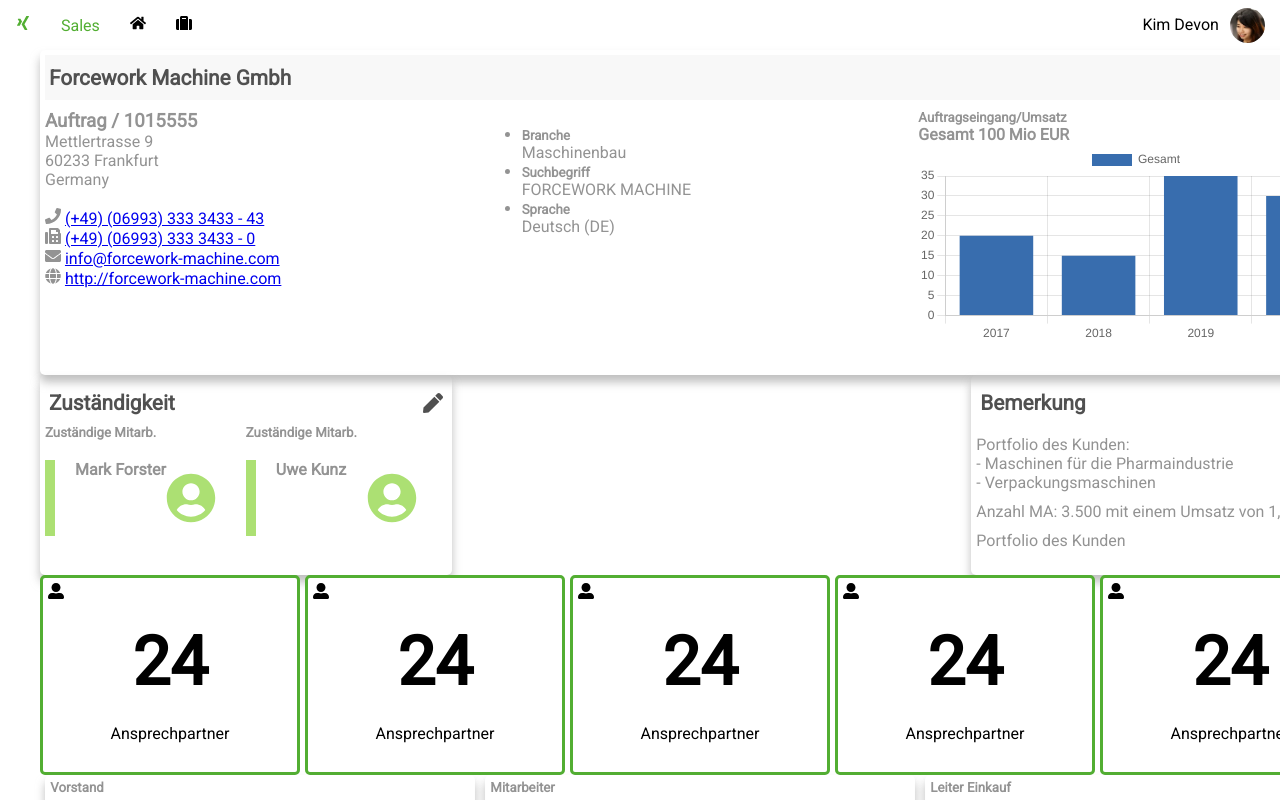
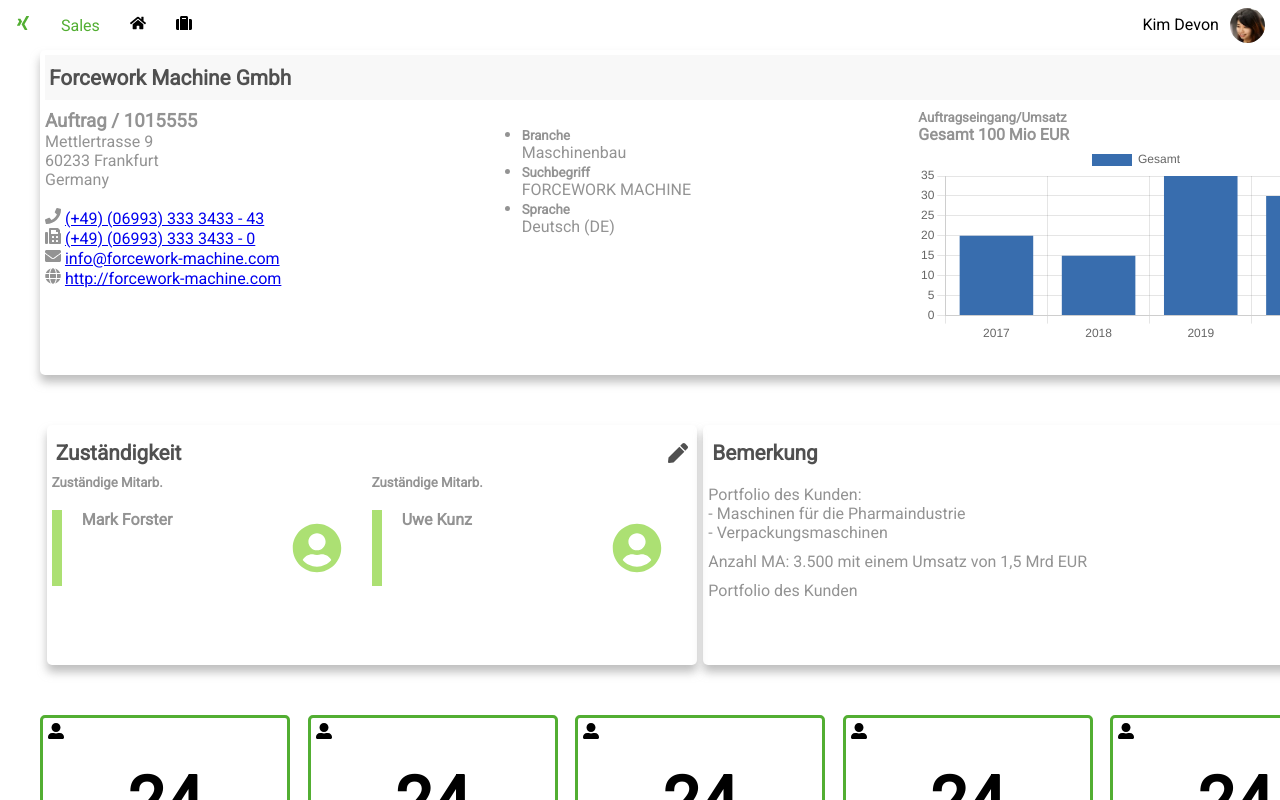
Before and after one commit to Alen002/crmcockpit, a React (Create React App) app: page / in a window 1280 px wide. Shown: the top 800 px of the page. Built offline with nearby package versions, Linux system fonts and the light colour scheme.

Commit message:
adjusted margin-bottom for the elements

```diff
--- a/src/components/Employee/Employee.css
+++ b/src/components/Employee/Employee.css
@@ -10,6 +10,7 @@
   box-shadow: rgba(147, 147, 147, 0.6) 0px 7px 10px 0px; /*  hex text-100 to rgba */
   display: flex;
   flex-direction: column;
+  margin-bottom: 25px;
   margin: auto;
 }
 
--- a/src/components/General/General.css
+++ b/src/components/General/General.css
@@ -10,6 +10,7 @@
   box-shadow: rgba(147, 147, 147, 0.6) 0px 7px 10px 0px; /*  hex text-100 to rgba */
   display: flex;
   flex-direction: column;
+  margin-bottom: 50px;
 }
 
 .display-none {
--- a/src/components/Metric/Metric.css
+++ b/src/components/Metric/Metric.css
@@ -3,11 +3,12 @@
   text-align: center;
   background-color: var(--white-100);
   height: 200px;
-  min-width: 260px;
+  min-width: 250px;
   cursor: pointer;
   border: solid 3px var(--green-200);
   border-radius: 5px;
   padding: 5px 5px;
+  margin-bottom: 50px;
 }
 
 h1 {
--- a/src/components/Notes/Notes.css
+++ b/src/components/Notes/Notes.css
@@ -1,13 +1,14 @@
 .wrapper-notes {
-  height: 200px;
+  height: 240px;
   width: auto;
-  min-width: 350px;
-  max-width: 700px;
+  min-width: 650px;
+  /* max-width: 700px; */
   cursor: pointer;
   color: var(--text-100);
   padding: 5px 5px;
   border-radius: 5px;
   box-shadow: rgba(147, 147, 147, 0.6) 0px 7px 10px 0px; /*  hex text-100 to rgba */
+  margin-bottom: 50px;
 }
 
 .notes-header {
--- a/src/components/Responsibility/Responsibility.css
+++ b/src/components/Responsibility/Responsibility.css
@@ -1,8 +1,8 @@
 .wrapper-responsibility {
-  height: 200px;
+  height: 240px;
   width: auto;
-  min-width: 350px;
-  max-width: 700px;
+  min-width: 650px;
+  /* max-width: 700px; */
   cursor: pointer;
   color: var(--text-100);
   padding: 5px 5px;
--- a/src/styles/App.css
+++ b/src/styles/App.css
@@ -19,7 +19,7 @@
   .wrapper-responsive-responsibility {
     display: flex;
     flex-direction: row;
-    justify-content: space-between;
+    justify-content: space-evenly;
   }
 }
 
```
